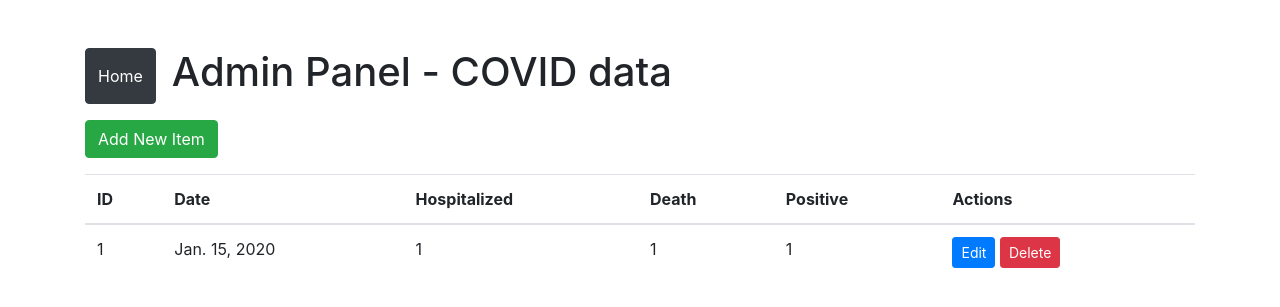
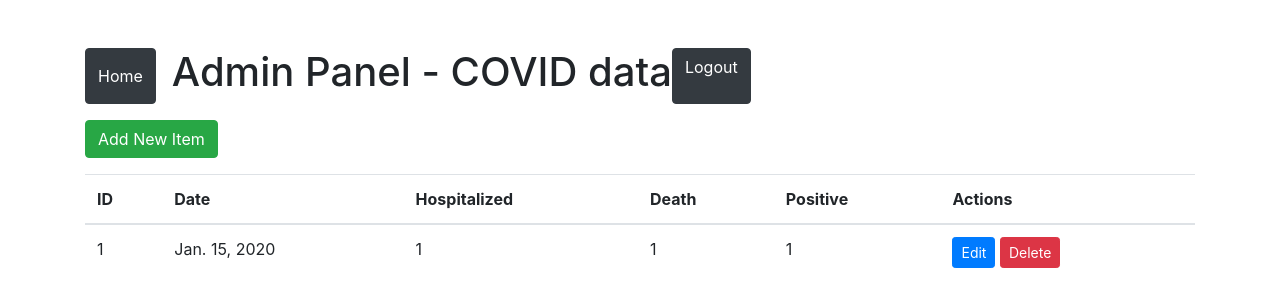
Before and after one commit to AberonAmarite/mars, a Django app: page /admin_panel/ in a window 1280 px wide. Shown: the top 307 px of the page. Run offline with Django 4.2, Linux system fonts and the light colour scheme; a user stored in the database is signed in; tables that the repository leaves empty hold one stand-in row (values such as "Sample post"); some libraries are stand-ins or nearby versions.

Commit message:
add logout buttons

```diff
--- a/mars_service/admin_panel/templates/panel.html
+++ b/mars_service/admin_panel/templates/panel.html
@@ -19,7 +19,10 @@
  <div class="container mt-5">
      <div class="d-flex mb-3">
           <a href="{% url 'home' %}" class="btn btn-dark d-flex align-items-center mr-3">Home</a>
-        <h1>Admin Panel - COVID data</h1>
+        <div class="d-flex justify-content-evenly" >
+            <h1>Admin Panel - COVID data</h1>
+            <a class="btn btn-dark" href="{% url 'logout' %}">Logout</a>
+        </div>
      </div>
 
         <button class="btn btn-success  create-item-btn mb-3" data-toggle="modal" data-target="#itemModal">Add New Item</button>
--- a/mars_service/covid_data/templates/index.html
+++ b/mars_service/covid_data/templates/index.html
@@ -14,6 +14,7 @@
  <div class="d-flex align-items-center justify-content-center vh-100">
 
     <div class="d-flex flex-column justify-content-center">
+        <a class="btn btn-dark" href="{% url 'logout' %}">Logout</a>
         <a href="{% url 'admin_panel' %}" class="btn btn-primary mb-5">Admin Panel</a>
          <h1 class="text-center">COVID chart</h1>
             <div id="chart-container" class="text-center">
```
Also changed, not shown: mars_service/authuser/views.py (line endings or trailing spaces).
